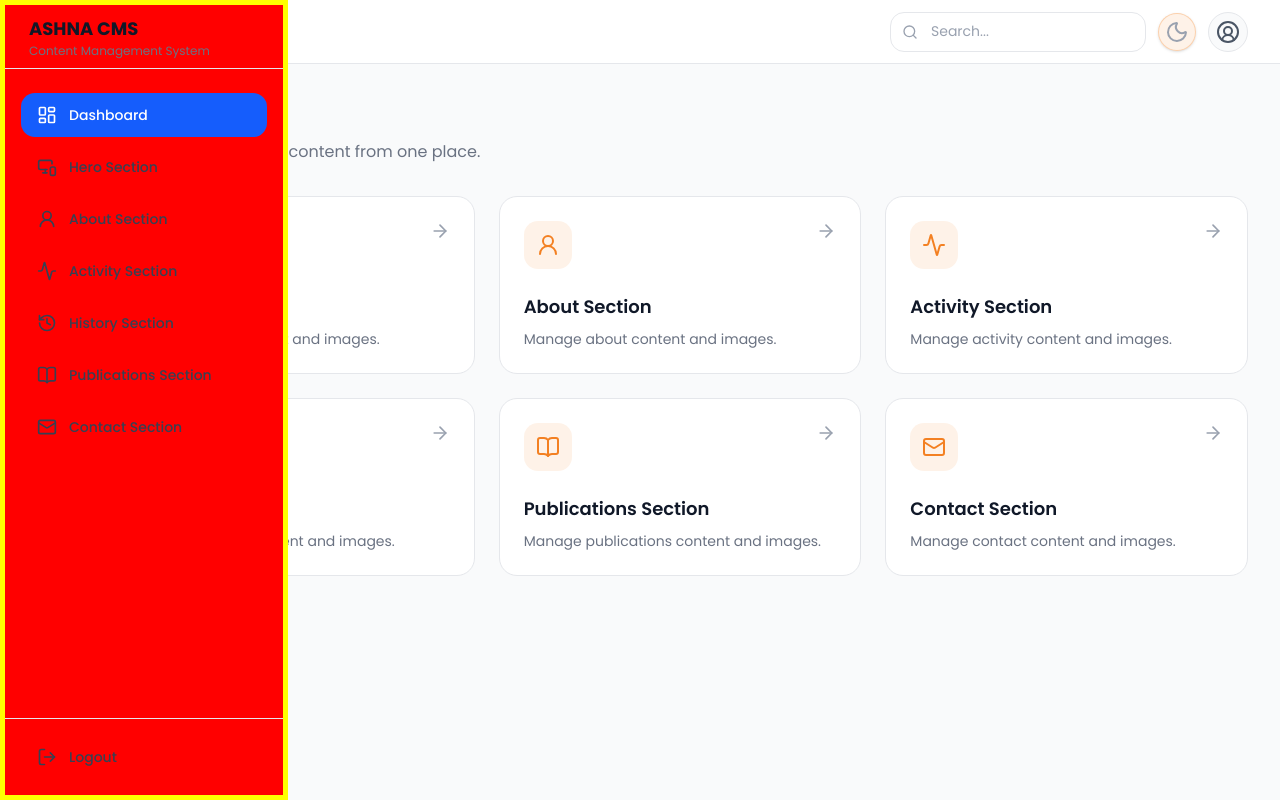
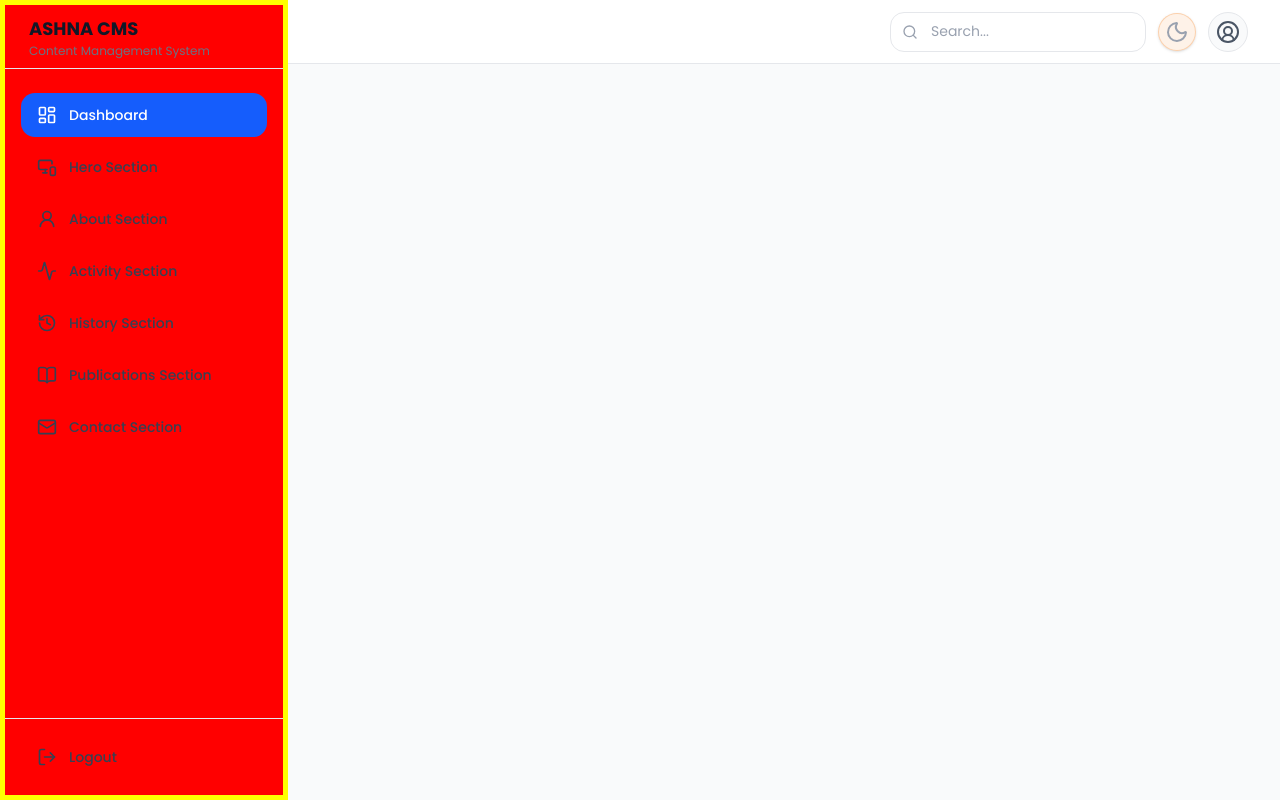
Before and after one commit to AbdulhayMuslim/zia-ashna-website, a Next.js app: page /admin in a window 1280 px wide. Built offline with nearby package versions, Linux system fonts and the light colour scheme.

Commit message:
testing the tailwind functionality in admin files

```diff
--- a/src/app/admin/page.js
+++ b/src/app/admin/page.js
@@ -1,29 +1,3 @@
-import AdminPageHeader from "@/components/admin/shared/AdminPageHeader";
-import DashboardCard from "@/components/admin/dashboard/DashboardCard";
-
-import { adminNav } from "@/data/admin-nav";
-
-export default function AdminDashboardPage() {
-  return (
-    <div>
-      <AdminPageHeader
-        title="Dashboard"
-        description="Manage your website content from one place."
-      />
-
-      <div className="grid gap-6 sm:grid-cols-2 xl:grid-cols-3">
-        {adminNav
-          .filter((item) => item.href !== "/admin")
-          .map((item) => (
-            <DashboardCard
-              key={item.href}
-              title={item.title}
-              description={item.description}
-              href={item.href}
-              icon={item.icon}
-            />
-          ))}
-      </div>
-    </div>
-  );
+export default function AdminPage() {
+  return <div className="fixed top-10 left-10 bg-blue-500 p-10">TEST</div>;
 }
```
